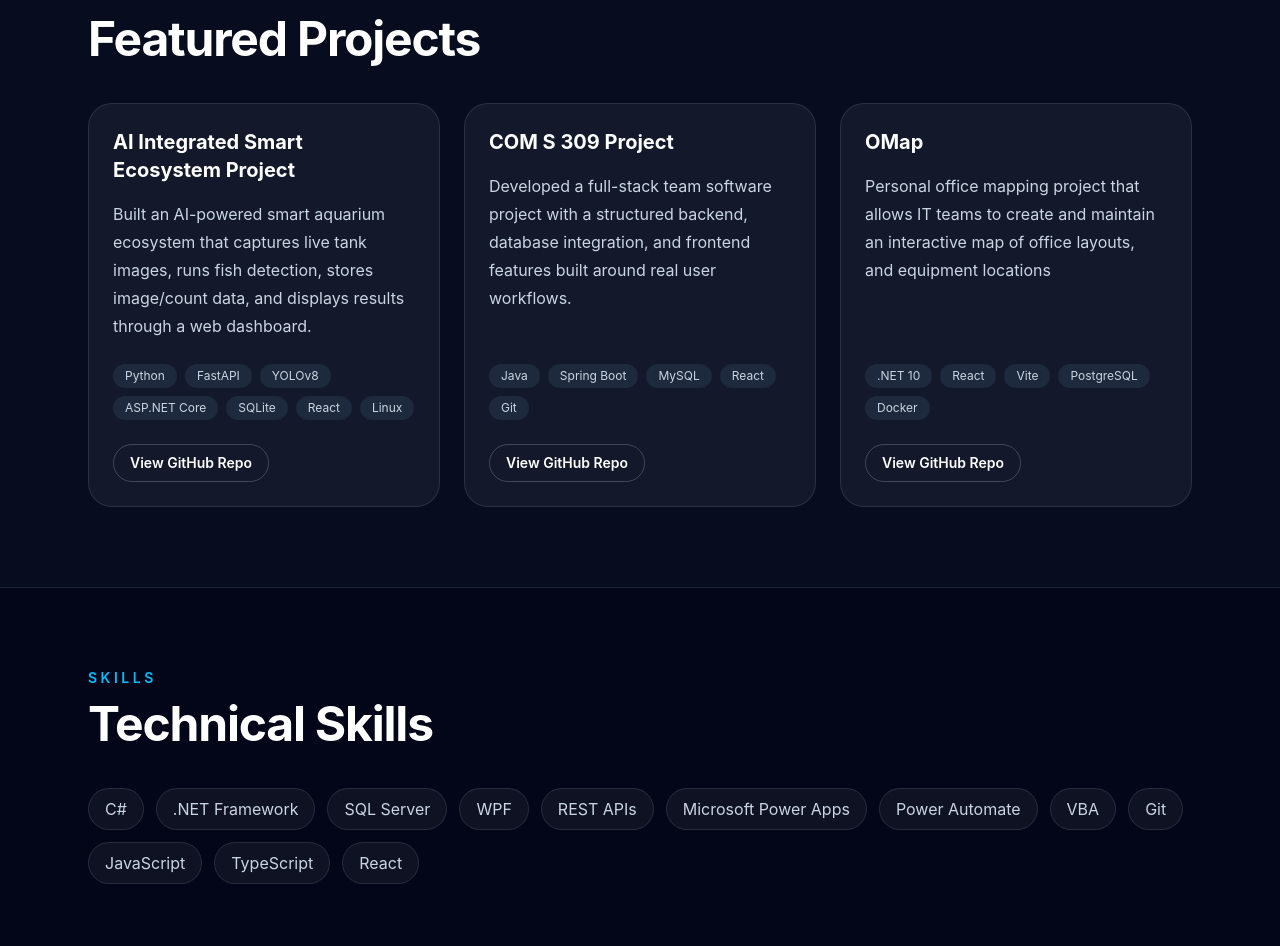
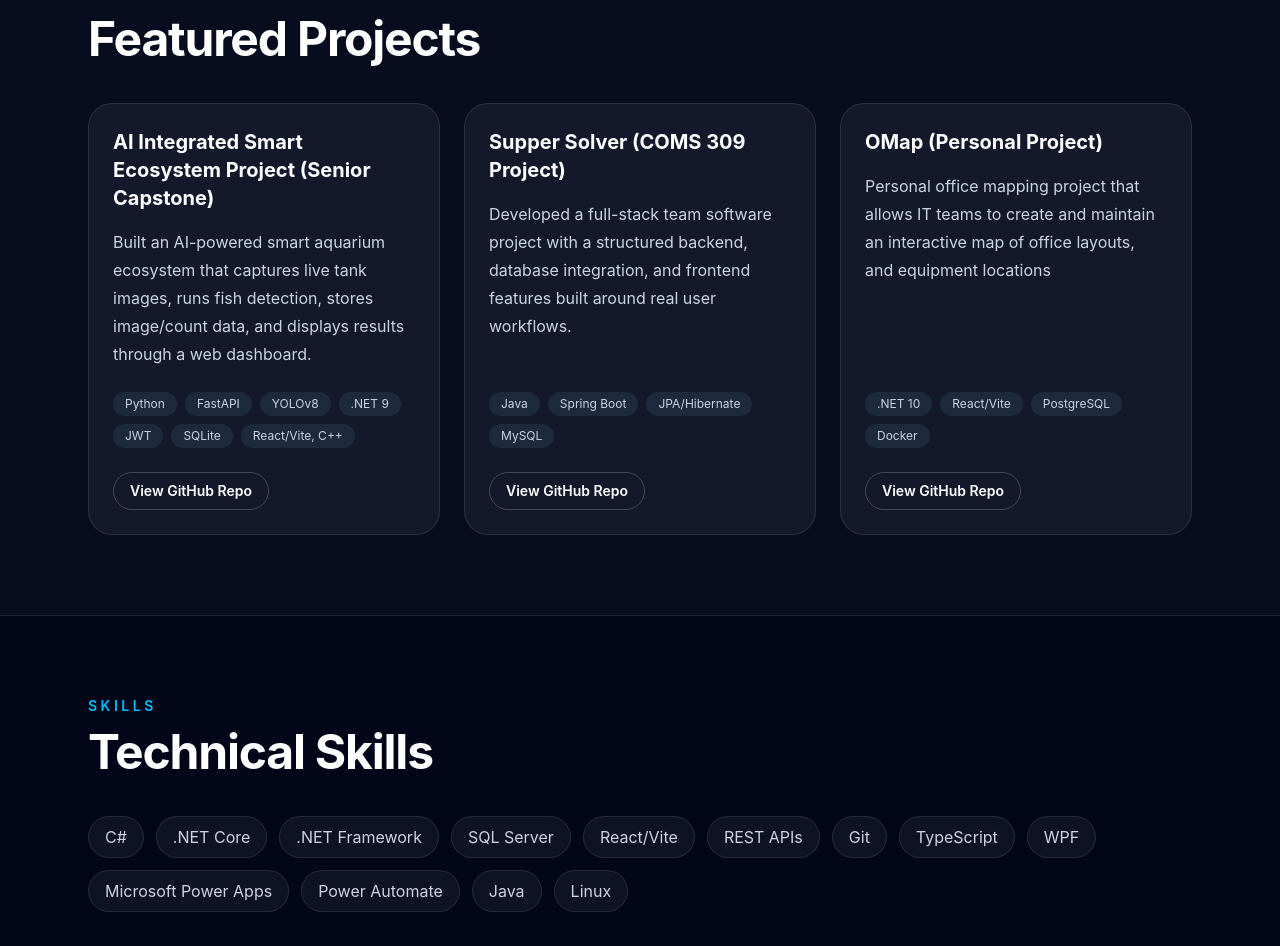
Before and after one commit to carsoni4/carsoni4.github.io, a React (Vite) app: page / in a window 1280 px wide. Shown: the part 2046-2992 px from the top of the page. Built offline with nearby package versions, Linux system fonts and the light colour scheme.

Commit message:
More accurate information

```diff
--- a/src/App.tsx
+++ b/src/App.tsx
@@ -1,40 +1,41 @@
 const projects = [
   {
-    title: "AI Integrated Smart Ecosystem Project",
+    title: "AI Integrated Smart Ecosystem Project (Senior Capstone)",
     description:
       "Built an AI-powered smart aquarium ecosystem that captures live tank images, runs fish detection, stores image/count data, and displays results through a web dashboard.",
-    tech: ["Python", "FastAPI", "YOLOv8", "ASP.NET Core", "SQLite", "React", "Linux"],
+    tech: ["Python", "FastAPI", "YOLOv8", ".NET 9", "JWT", "SQLite", "React/Vite, C++"],
     github: "https://github.com/carsoni4/SmartEcosystem",
   },
   {
-    title: "COM S 309 Project",
+    title: "Supper Solver (COMS 309 Project)",
     description:
       "Developed a full-stack team software project with a structured backend, database integration, and frontend features built around real user workflows.",
-    tech: ["Java", "Spring Boot", "MySQL", "React", "Git"],
+    tech: ["Java", "Spring Boot", "JPA/Hibernate", "MySQL"],
     github: "https://github.com/carsoni4/Supper-Solver",
   },
   {
-    title: "OMap",
+    title: "OMap (Personal Project)",
     description:
       "Personal office mapping project that allows IT teams to create and maintain an interactive map of office layouts, and equipment locations",
-    tech: [".NET 10", "React", "Vite", "PostgreSQL", "Docker"],
+    tech: [".NET 10", "React/Vite", "PostgreSQL", "Docker"],
     github: "https://github.com/carsoni4/oMapBackend",
   },
 ];
 
 const skills = [
   "C#",
+  ".NET Core",
   ".NET Framework",
   "SQL Server",
+  "React/Vite",
+  "REST APIs",
+  "Git",
+  "TypeScript",
   "WPF",
-  "REST APIs",
   "Microsoft Power Apps",
   "Power Automate",
-  "VBA",
-  "Git",
-  "JavaScript",
-  "TypeScript",
-  "React",
+  "Java",
+  "Linux"
 ];
 
 function App() {
```
